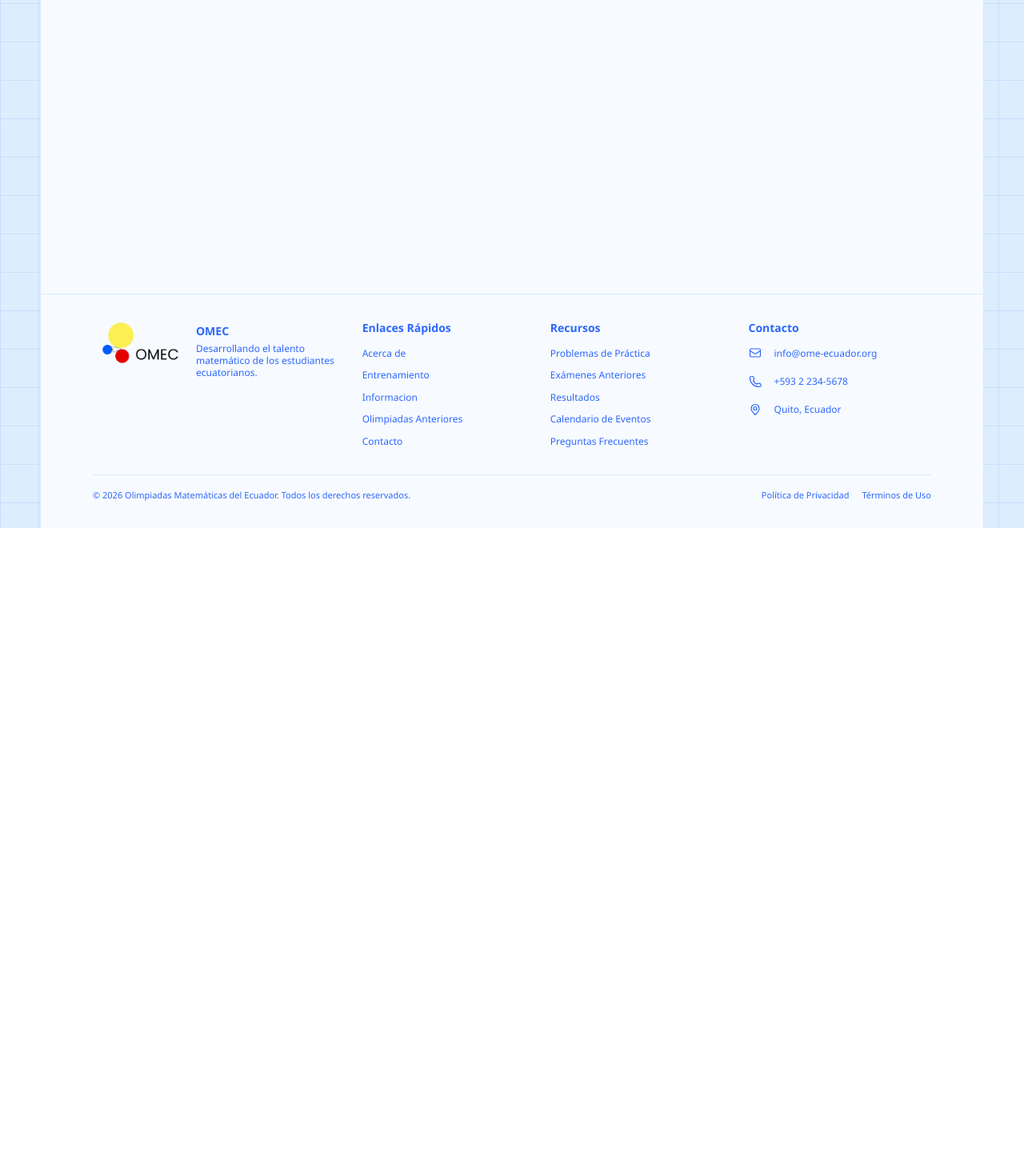
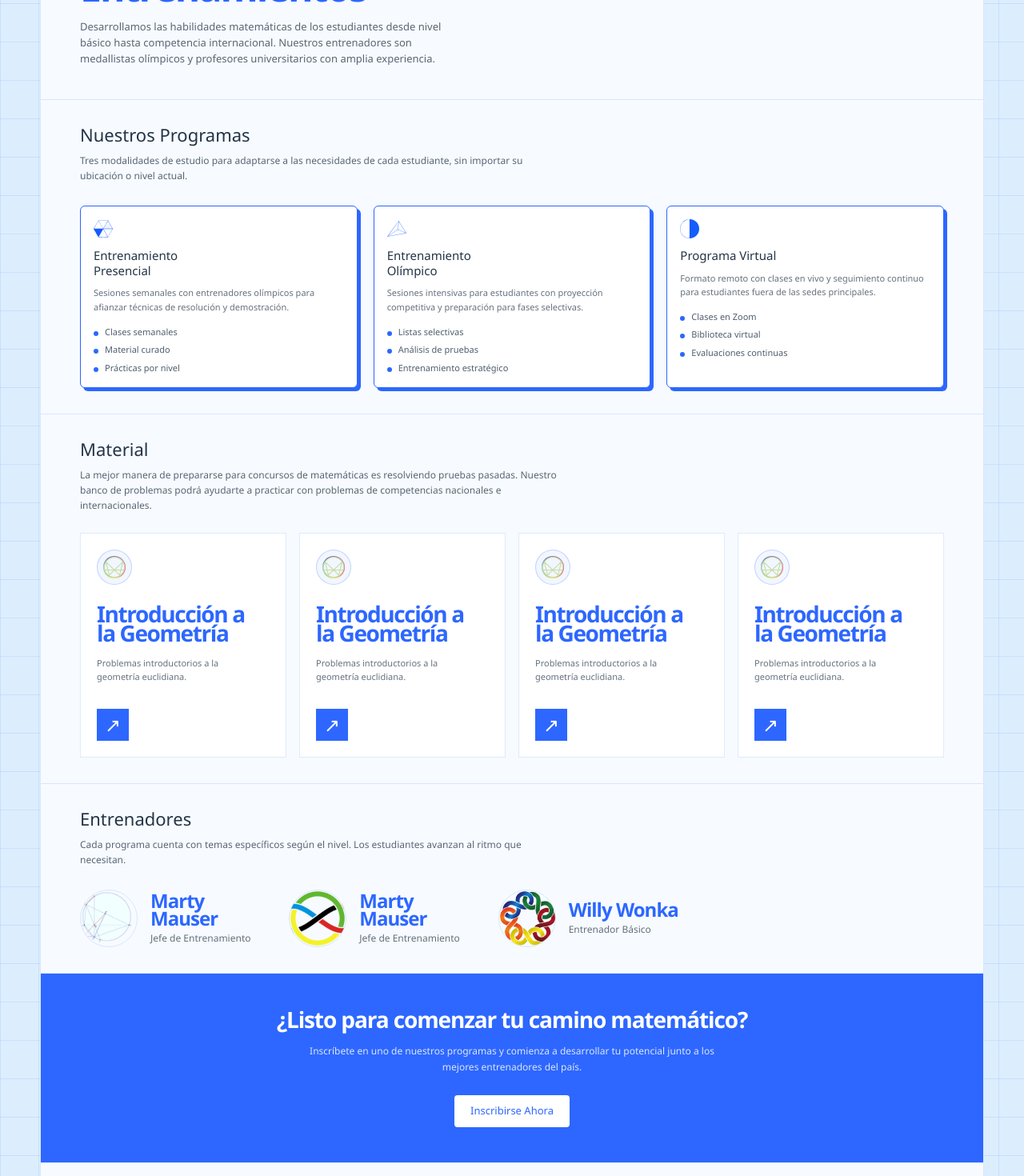
Before and after one commit to adriandelgado/omec-webpage, a SvelteKit app: page /entrenamiento in a window 1280 px wide. Shown: the part 140-1610 px from the top of the page at 80% size. Before the commit the page ends 800 px from the top, so only its background shows below. Built offline with nearby package versions, Linux system fonts and the light colour scheme.

Commit message:
feat: add entrenamiento route

```diff
--- /dev/null
+++ b/src/lib/components/section-heading.svelte
@@ -0,0 +1,17 @@
+<script lang="ts">
+	interface Props {
+		title: string;
+		description?: string;
+		class?: string;
+	}
+
+	let { title, description, class: class_name = "" }: Props = $props();
+</script>
+
+<div class={["max-w-150", class_name]}>
+	<h2 class="text-[22px] leading-none font-medium text-copy">{title}</h2>
+
+	{#if description}
+		<p class="mt-3 max-w-150 text-[12px] leading-[1.6] text-copy/75">{description}</p>
+	{/if}
+</div>
--- /dev/null
+++ b/src/lib/components/training-program-card.svelte
@@ -0,0 +1,25 @@
+<script lang="ts">
+	interface Props {
+		title: string;
+		description: string;
+		bullets: readonly string[];
+		icon: string;
+		icon_alt: string;
+	}
+
+	let { title, description, bullets, icon, icon_alt }: Props = $props();
+</script>
+
+<article class="rounded-md border border-primary bg-white p-4 shadow-[4px_4px_0_0_#2d67ff]">
+	<img src={icon} alt={icon_alt} class="h-6 w-6" />
+	<h3 class="mt-3 max-w-[14ch] text-[15px] leading-tight font-medium text-copy">{title}</h3>
+	<p class="mt-2.5 text-[11px] leading-[1.6] text-copy/70">{description}</p>
+	<ul class="mt-3.5 space-y-1.5 text-[11px] leading-normal text-copy/80">
+		{#each bullets as bullet (bullet)}
+			<li class="flex items-start gap-2">
+				<span class="mt-1.75 h-1.5 w-1.5 shrink-0 rounded-full bg-primary"></span>
+				<span>{bullet}</span>
+			</li>
+		{/each}
+	</ul>
+</article>
--- a/src/routes/+page.svelte
+++ b/src/routes/+page.svelte
@@ -11,6 +11,8 @@
 	import egmo_knot from "$lib/assets/egmo-knot.png";
 	import pagmo_geometry from "$lib/assets/pagmo-geometry.png";
 	import olimpiada_de_mayo from "$lib/assets/olimpiada-de-mayo.png";
+	import SectionHeading from "$lib/components/section-heading.svelte";
+	import TrainingProgramCard from "$lib/components/training-program-card.svelte";
 
 	const training_cards = [
 		{
@@ -118,7 +120,7 @@
 
 <section class="border-b border-line px-4 py-8 lg:px-6">
 	<div class="mx-auto max-w-270">
-		<h2 class="text-[22px] leading-none font-medium text-copy">Programas de Entrenamiento</h2>
+		<SectionHeading title="Programas de Entrenamiento" />
 
 		<div class="mt-4 grid gap-5 lg:grid-cols-[1fr_auto] lg:items-start">
 			<p class="max-w-150 text-[12px] leading-[1.6] text-copy/75">
@@ -132,21 +134,7 @@
 
 		<div class="mt-7 grid gap-5 lg:grid-cols-3">
 			{#each training_cards as card (card.title)}
-				<article class="rounded-md border border-primary bg-white p-4 shadow-[4px_4px_0_0_#2d67ff]">
-					<img src={card.icon} alt={card.icon_alt} class="h-6 w-6" />
-					<h3 class="mt-3 max-w-[14ch] text-[15px] leading-tight font-medium text-copy">
-						{card.title}
-					</h3>
-					<p class="mt-2.5 text-[11px] leading-[1.6] text-copy/70">{card.description}</p>
-					<ul class="mt-3.5 space-y-1.5 text-[11px] leading-normal text-copy/80">
-						{#each card.bullets as bullet (bullet)}
-							<li class="flex items-start gap-2">
-								<span class="mt-1.75 h-1.5 w-1.5 shrink-0 rounded-full bg-primary"></span>
-								<span>{bullet}</span>
-							</li>
-						{/each}
-					</ul>
-				</article>
+				<TrainingProgramCard {...card} />
 			{/each}
 		</div>
 
@@ -156,7 +144,7 @@
 
 <section class="border-b border-line px-4 py-8 lg:px-6">
 	<div class="mx-auto max-w-270">
-		<h2 class="text-[22px] leading-none font-medium text-copy">Calendario Olímpico</h2>
+		<SectionHeading title="Calendario Olímpico" />
 
 		<div class="mt-5 grid gap-4 lg:grid-cols-3">
 			{#each olympic_editions as edition (edition)}
@@ -205,7 +193,7 @@
 
 <section class="border-b border-line px-4 py-8 lg:px-6">
 	<div class="mx-auto max-w-270">
-		<h2 class="text-[22px] leading-none font-medium text-copy">Logros Internacionales</h2>
+		<SectionHeading title="Logros Internacionales" />
 
 		<div class="mt-5 grid gap-4 md:grid-cols-2 lg:grid-cols-4">
 			{#each international_achievements as achievement (achievement.id)}
@@ -245,7 +233,7 @@
 
 <section class="px-4 py-8 lg:px-6 lg:pb-10">
 	<div class="mx-auto max-w-270">
-		<h2 class="text-[22px] leading-none font-medium text-copy">Galería de eventos</h2>
+		<SectionHeading title="Galería de eventos" />
 
 		<div class="mt-5 grid gap-4 sm:grid-cols-2 lg:grid-cols-4">
 			{#each gallery_events as event (event.id)}
--- a/src/routes/entrenamiento/+page.svelte
+++ b/src/routes/entrenamiento/+page.svelte
@@ -0,0 +1,212 @@
+<script lang="ts">
+	import { resolve } from "$app/paths";
+	import hexagon from "$lib/assets/hexagon.svg";
+	import triangle from "$lib/assets/triangle.svg";
+	import circle from "$lib/assets/circle.svg";
+	import hero_image from "$lib/assets/hero.png";
+	import imo_classic from "$lib/assets/imo-classic.png";
+	import egmo_knot from "$lib/assets/egmo-knot.png";
+	import pagmo_geometry from "$lib/assets/pagmo-geometry.png";
+	import SectionHeading from "$lib/components/section-heading.svelte";
+	import TrainingProgramCard from "$lib/components/training-program-card.svelte";
+
+	const training_programs = [
+		{
+			title: "Entrenamiento Presencial",
+			description:
+				"Sesiones semanales con entrenadores olímpicos para afianzar técnicas de resolución y demostración.",
+			icon: hexagon,
+			icon_alt: "Ícono de hexágono",
+			bullets: ["Clases semanales", "Material curado", "Prácticas por nivel"],
+		},
+		{
+			title: "Entrenamiento Olímpico",
+			description:
+				"Sesiones intensivas para estudiantes con proyección competitiva y preparación para fases selectivas.",
+			icon: triangle,
+			icon_alt: "Ícono de triángulo",
+			bullets: ["Listas selectivas", "Análisis de pruebas", "Entrenamiento estratégico"],
+		},
+		{
+			title: "Programa Virtual",
+			description:
+				"Formato remoto con clases en vivo y seguimiento continuo para estudiantes fuera de las sedes principales.",
+			icon: circle,
+			icon_alt: "Ícono de círculo",
+			bullets: ["Clases en Zoom", "Biblioteca virtual", "Evaluaciones continuas"],
+		},
+	] as const;
+
+	const material_cards = [
+		{
+			id: "geometria-1",
+			title: "Introducción a la Geometría",
+			description: "Problemas introductorios a la geometría euclidiana.",
+		},
+		{
+			id: "geometria-2",
+			title: "Introducción a la Geometría",
+			description: "Problemas introductorios a la geometría euclidiana.",
+		},
+		{
+			id: "geometria-3",
+			title: "Introducción a la Geometría",
+			description: "Problemas introductorios a la geometría euclidiana.",
+		},
+		{
+			id: "geometria-4",
+			title: "Introducción a la Geometría",
+			description: "Problemas introductorios a la geometría euclidiana.",
+		},
+	] as const;
+
+	const coaches = [
+		{
+			id: "coach-marty-1",
+			name: "Marty Mauser",
+			role: "Jefe de Entrenamiento",
+			image: hero_image,
+			image_alt: "Retrato del entrenador Marty Mauser",
+		},
+		{
+			id: "coach-marty-2",
+			name: "Marty Mauser",
+			role: "Jefe de Entrenamiento",
+			image: imo_classic,
+			image_alt: "Retrato del entrenador Marty Mauser",
+		},
+		{
+			id: "coach-willy",
+			name: "Willy Wonka",
+			role: "Entrenador Básico",
+			image: egmo_knot,
+			image_alt: "Retrato del entrenador Willy Wonka",
+		},
+	] as const;
+</script>
+
+<svelte:head>
+	<title>Entrenamiento | OMEC</title>
+</svelte:head>
+
+<section class="border-b border-line px-4 pt-8 pb-9 lg:px-6 lg:pt-10 lg:pb-10">
+	<div class="mx-auto max-w-270">
+		<div class="max-w-150">
+			<h1
+				class="text-[36px] leading-[0.96] font-semibold tracking-[-0.04em] text-primary lg:text-[48px]"
+			>
+				Entrenamientos
+			</h1>
+			<p class="mt-4 max-w-120 text-[13px] leading-[1.55] text-copy/75">
+				Desarrollamos las habilidades matemáticas de los estudiantes desde nivel básico hasta
+				competencia internacional. Nuestros entrenadores son medallistas olímpicos y profesores
+				universitarios con amplia experiencia.
+			</p>
+		</div>
+	</div>
+</section>
+
+<section class="border-b border-line px-4 py-8 lg:px-6">
+	<div class="mx-auto max-w-270">
+		<SectionHeading
+			title="Nuestros Programas"
+			description="Tres modalidades de estudio para adaptarse a las necesidades de cada estudiante, sin importar su ubicación o nivel actual."
+		/>
+
+		<div class="mt-7 grid gap-5 lg:grid-cols-3">
+			{#each training_programs as program (program.title)}
+				<TrainingProgramCard {...program} />
+			{/each}
+		</div>
+	</div>
+</section>
+
+<section class="border-b border-line px-4 py-8 lg:px-6">
+	<div class="mx-auto max-w-270">
+		<SectionHeading
+			title="Material"
+			description="La mejor manera de prepararse para concursos de matemáticas es resolviendo pruebas pasadas. Nuestro banco de problemas podrá ayudarte a practicar con problemas de competencias nacionales e internacionales."
+		/>
+
+		<div class="mt-6 grid gap-4 sm:grid-cols-2 xl:grid-cols-4">
+			{#each material_cards as card (card.id)}
+				<article
+					class="flex min-h-60 flex-col justify-between border border-line bg-white px-5 py-5"
+				>
+					<div>
+						<div
+							class="flex h-11 w-11 items-center justify-center rounded-full border border-primary/25 bg-primary/6"
+						>
+							<img
+								src={pagmo_geometry}
+								alt=""
+								class="h-7 w-7 rounded-full object-cover opacity-80"
+							/>
+						</div>
+						<h3
+							class="mt-6 max-w-[12ch] text-[28px] leading-[0.88] font-semibold tracking-[-0.05em] text-primary"
+						>
+							{card.title}
+						</h3>
+						<p class="mt-4 max-w-42 text-[11px] leading-[1.55] text-copy/70">{card.description}</p>
+					</div>
+
+					<a
+						href={resolve("/informacion")}
+						class="mt-8 inline-flex h-10 w-10 items-center justify-center bg-primary text-white transition-colors hover:bg-primary-dark"
+						aria-label={`Ver material ${card.title}`}
+					>
+						<span class="text-2xl leading-none">↗</span>
+					</a>
+				</article>
+			{/each}
+		</div>
+	</div>
+</section>
+
+<section class="border-b border-line px-4 py-8 lg:px-6">
+	<div class="mx-auto max-w-270">
+		<SectionHeading
+			title="Entrenadores"
+			description="Cada programa cuenta con temas específicos según el nivel. Los estudiantes avanzan al ritmo que necesitan."
+		/>
+
+		<div class="mt-7 grid gap-6 sm:grid-cols-2 lg:grid-cols-3 xl:max-w-190">
+			{#each coaches as coach (coach.id)}
+				<article class="flex items-center gap-4">
+					<img
+						src={coach.image}
+						alt={coach.image_alt}
+						class="h-18 w-18 rounded-full border border-line object-cover"
+					/>
+					<div>
+						<h3 class="text-[24px] leading-[0.95] font-semibold tracking-[-0.04em] text-primary">
+							{coach.name}
+						</h3>
+						<p class="mt-1 text-[12px] leading-normal text-copy/70">{coach.role}</p>
+					</div>
+				</article>
+			{/each}
+		</div>
+	</div>
+</section>
+
+<section class="px-4 py-0 lg:px-0">
+	<div class="bg-primary px-4 py-9 text-center text-white lg:px-6 lg:py-11">
+		<div class="mx-auto max-w-170">
+			<h2 class="text-[28px] leading-[0.95] font-semibold tracking-[-0.04em]">
+				¿Listo para comenzar tu camino matemático?
+			</h2>
+			<p class="mx-auto mt-4 max-w-130 text-[12px] leading-[1.7] text-white/82">
+				Inscríbete en uno de nuestros programas y comienza a desarrollar tu potencial junto a los
+				mejores entrenadores del país.
+			</p>
+			<a
+				href={resolve("/informacion")}
+				class="mt-6 inline-flex h-10 items-center justify-center rounded-sm bg-white px-5 text-[13px] font-medium text-primary transition-colors hover:bg-white/90"
+			>
+				Inscribirse Ahora
+			</a>
+		</div>
+	</div>
+</section>
```
